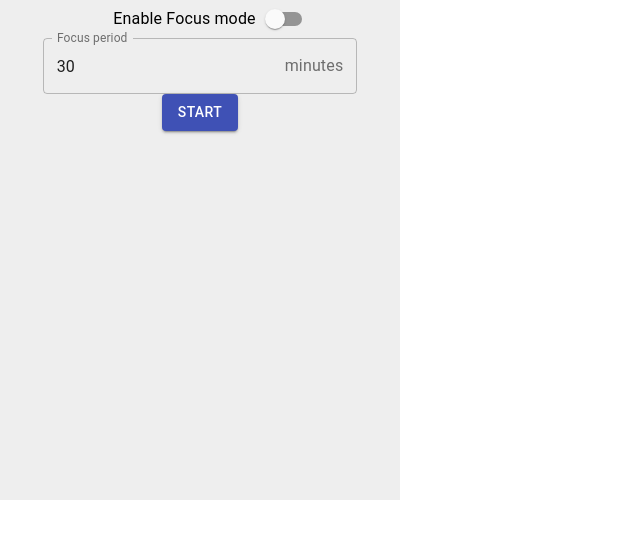
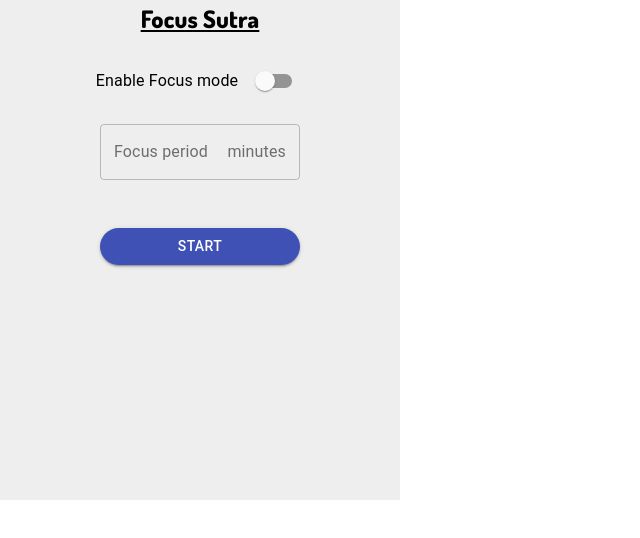
Before and after one commit to pragyes31/focus-sutra, a React (Create React App) app: page / in a window 1280 px wide. Shown: the top 538 px of the page, without its empty margins (0-640 px from the left). Built offline with nearby package versions, Linux system fonts and the light colour scheme.

Commit message:
seperate components for focus tab on and off

```diff
--- a/public/index.html
+++ b/public/index.html
@@ -9,6 +9,9 @@
       name="description"
       content="Web site created using create-react-app"
     />
+    <style>
+      @import url('https://fonts.googleapis.com/css2?family=Dosis:wght@800&display=swap');
+      </style>
     <link rel="apple-touch-icon" href="%PUBLIC_URL%/logo192.png" />
     <!--
       manifest.json provides metadata used when your web app is installed on a
--- a/src/App.css
+++ b/src/App.css
@@ -1,6 +1,8 @@
-.App {
-  text-align: center;
-}
+/* .App {
+  width: 400px;
+  height: 500px;
+  background-color: #eee,
+} */
 
 .App-logo {
   height: 40vmin;
@@ -23,16 +25,3 @@
   font-size: calc(10px + 2vmin);
   color: white;
 }
-
-.App-link {
-  color: #61dafb;
-}
-
-@keyframes App-logo-spin {
-  from {
-    transform: rotate(0deg);
-  }
-  to {
-    transform: rotate(360deg);
-  }
-}
--- a/src/App.js
+++ b/src/App.js
@@ -1,14 +1,29 @@
 import logo from './logo.svg';
 import './App.css';
 import React from 'react';
-import FocusModeTab from './FocusModeTab'
 
-function App() {
+import { withStyles } from "@material-ui/core/styles";
+
+import Header from './Components/Header'
+import FocusModeTab from './Components/FocusModeTab'
+
+const appStyles = {
+app: {
+  width: "400px",
+  height: "500px",
+  backgroundColor: "#eee"
+}
+}
+
+
+function App(props) {
+  const { classes } = props;
   return (
-    <div className="App">
+    <div className={classes.app}>
+      <Header />
       <FocusModeTab />
     </div>
   );
 }
 
-export default App;
+export default withStyles(appStyles)(App);
--- /dev/null
+++ b/src/Components/FocusModeOff.js
@@ -0,0 +1,80 @@
+import React from "react";
+import { withStyles } from "@material-ui/core/styles";
+
+import Button from "@material-ui/core/Button";
+import InputAdornment from "@material-ui/core/InputAdornment";
+import TextField from "@material-ui/core/TextField";
+
+const focusModeOffStyles = {
+  focusModeTab: {
+    width: "400px",
+    height: "500px",
+    backgroundColor: "#eee",
+  },
+  focusLength: {
+    width: "50%",
+  },
+  focusLengthBox: {
+    display: "flex",
+    justifyContent: "center",
+    margin: "1.5rem 0",
+  },
+  error: {
+    width: "100%",
+    display: "flex",
+    justifyContent: "center",
+    margin: "1.5rem 0",
+    color: "#c70039",
+  },
+  startBtn: {
+    width: "100%",
+    display: "flex",
+    justifyContent: "center",
+    margin: "1.5rem 0",
+  },
+  start: {
+    width: "50%",
+    borderRadius: "20px",
+  },
+};
+
+class FocusModeOff extends React.Component {
+  constructor(props) {
+    super(props);
+    this.state = {};
+  }
+  render() {
+    const { classes } = this.props;
+    return (
+      <div>
+        <div className={classes.focusLengthBox}>
+          <TextField
+            label="Focus period"
+            id="outlined-start-adornment"
+            InputProps={{
+              endAdornment: (
+                <InputAdornment position="end">minutes</InputAdornment>
+              ),
+            }}
+            variant="outlined"
+            value={this.state.focusPeriod}
+            onChange={this.handleFocusPeriod}
+            className={classes.focusLength}
+            focussed={true}
+          />
+        </div>
+
+        <div className={classes.error}>
+          {this.state.error && "Only Integers between 15 and 45 are accepted"}
+        </div>
+        <div className={classes.startBtn}>
+          <Button variant="contained" color="primary" className={classes.start}>
+            Start
+          </Button>
+        </div>
+      </div>
+    );
+  }
+}
+
+export default withStyles(focusModeOffStyles)(FocusModeOff);
--- /dev/null
+++ b/src/Components/FocusModeOn.js
@@ -0,0 +1,22 @@
+import React from "react";
+import { withStyles } from "@material-ui/core/styles";
+
+const focusModeOnStyles = {
+  focusModeTab: {
+    width: "400px",
+    height: "500px",
+    backgroundColor: "#eee",
+  },
+};
+
+class FocusModeOn extends React.Component {
+  constructor(props) {
+    super(props);
+    this.state = {};
+  }
+  render() {
+    return <div>Focus mode On</div>;
+  }
+}
+
+export default withStyles(focusModeOnStyles)(FocusModeOn);
--- a/src/FocusModeTab.js
+++ b/src/Components/FocusModeTab.js
@@ -2,18 +2,22 @@ import React from "react";
 
 import { withStyles } from "@material-ui/core/styles";
 
-import Button from '@material-ui/core/Button';
-import InputAdornment from '@material-ui/core/InputAdornment';
+
 import FormControlLabel from "@material-ui/core/FormControlLabel";
 import Switch from "@material-ui/core/Switch";
-import TextField from "@material-ui/core/TextField";
+
+import FocusModeOff from './FocusModeOff'
+import FocusModeOn from './FocusModeOn'
 
 const focusModeTabStyles = {
-  focusModeTab: {
-    width: "400px",
-    height: "500px",
-    backgroundColor: "#eee",
+  switch: {
+    display:"flex",
+    justifyContent:"center",
+    margin:"1.5rem 0"
   },
+  switchBtn: {
+    marginLeft:"0.5rem"
+  }
 };
 
 class FocusModeTab extends React.Component {
@@ -39,39 +43,27 @@ else {
   }
   render() {
     const { classes } = this.props;
+    const {focusMode} = this.state
     return (
       <div className={classes.focusModeTab}>
         <div className={classes.focusSwitch}>
           <FormControlLabel
             control={
               <Switch
-                checked={this.state.focusMode}
+                checked={focusMode}
                 onChange={this.handleChange}
                 name="focusMode"
                 color="primary"
+                className={classes.switchBtn}
               />
             }
             label="Enable Focus mode"
             labelPlacement="start"
+            className={classes.switch}
           />
         </div>
-        <div className={classes.focusLength}>
+        {focusMode ? <FocusModeOn />: <FocusModeOff />}
 
-           <TextField
-          label="Focus period"
-          id="outlined-start-adornment"
-          InputProps={{
-            endAdornment: <InputAdornment position="end">minutes</InputAdornment>,
-          }}
-          variant="outlined"
-          value={this.state.focusPeriod}
-          onChange={this.handleFocusPeriod}
-        />
-        <div>{this.state.error && "Only Integers between 15 and 45 are accepted"}</div>
-        <Button variant="contained" color="primary">
-        Start
-      </Button>
-        </div>
       </div>
     );
   }
--- /dev/null
+++ b/src/Components/Header.js
@@ -0,0 +1,26 @@
+import React from "react";
+
+import Typography from "@material-ui/core/Typography";
+import { withStyles } from "@material-ui/core/styles";
+
+const headerStyles = {
+  title: {
+    fontFamily: "'Dosis', sans-serif",
+    textAlign: "center",
+    fontSize: "1.5rem",
+    textDecoration: "underline",
+  },
+};
+
+function Header(props) {
+  const { classes } = props;
+  return (
+    <div className={classes.header}>
+      <Typography variant="h6" className={classes.title}>
+        Focus Sutra
+      </Typography>
+    </div>
+  );
+}
+
+export default withStyles(headerStyles)(Header);
```
Also changed, not shown: src/Components/BlockSitesTab.js (renamed from src/BlockSitesTab.js, +11 -0 lines).
